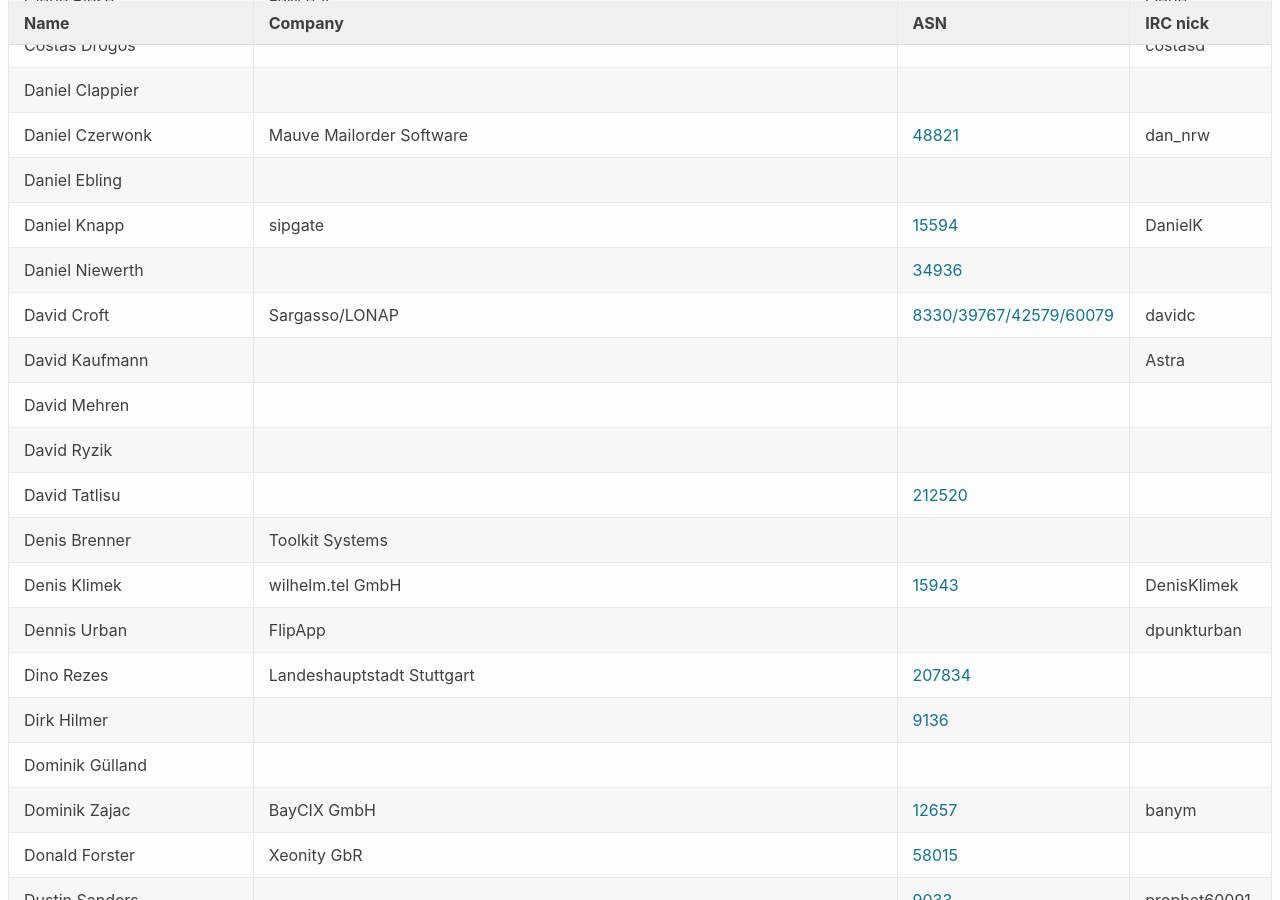
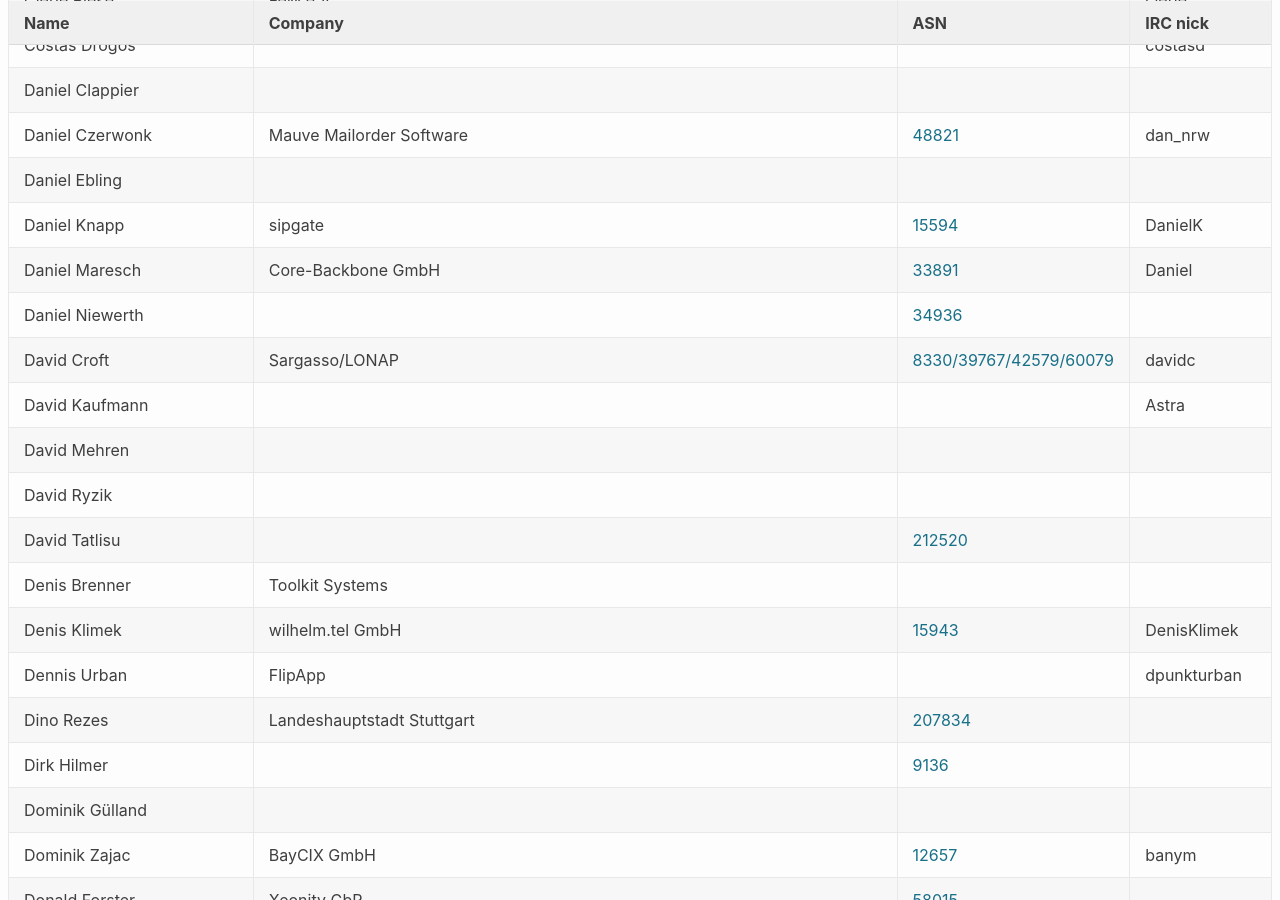
Before and after one commit to denog/pretix-attendeelist, a Jekyll site: the page built from denog13/index.markdown, in a window 1280 px wide and 900 px high, scrolled down 2101 px. Built offline with Jekyll 4.4.1, drawn with Linux system fonts in a browser that asks for light colours; some of the changed text lies outside the part shown.

Commit message:
Latest data: Thu Oct 14 10:49:52 UTC 2021

```diff
--- a/_data/attendees_denog13.json
+++ b/_data/attendees_denog13.json
@@ -306,6 +306,12 @@
     "asn": "15594"
   },
   {
+    "name": "Daniel Maresch",
+    "company": "Core-Backbone GmbH",
+    "irc": "Daniel",
+    "asn": "33891"
+  },
+  {
     "name": "Daniel Niewerth",
     "company": null,
     "irc": null,
@@ -582,6 +588,12 @@
     "asn": null
   },
   {
+    "name": "Jana Rippberger",
+    "company": "Core-Backbone GmbH",
+    "irc": "Jana",
+    "asn": "33891"
+  },
+  {
     "name": "Jan-Eric Ortgies",
     "company": null,
     "irc": "janeric",
@@ -1669,13 +1681,13 @@
   },
   {
     "name": "Ute Wolf",
+    "company": "IPB / CarrierColo",
+    "irc": null,
+    "asn": "20647"
+  },
+  {
+    "name": "Ute Wolf",
     "company": "IPB",
-    "irc": null,
-    "asn": "20647"
-  },
-  {
-    "name": "Ute Wolf",
-    "company": "IPB / CarrierColo",
     "irc": null,
     "asn": "20647"
   },
```
